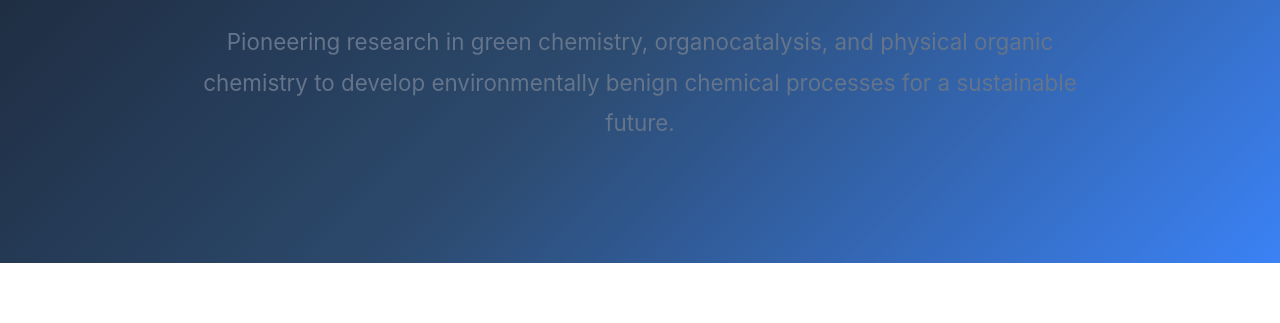
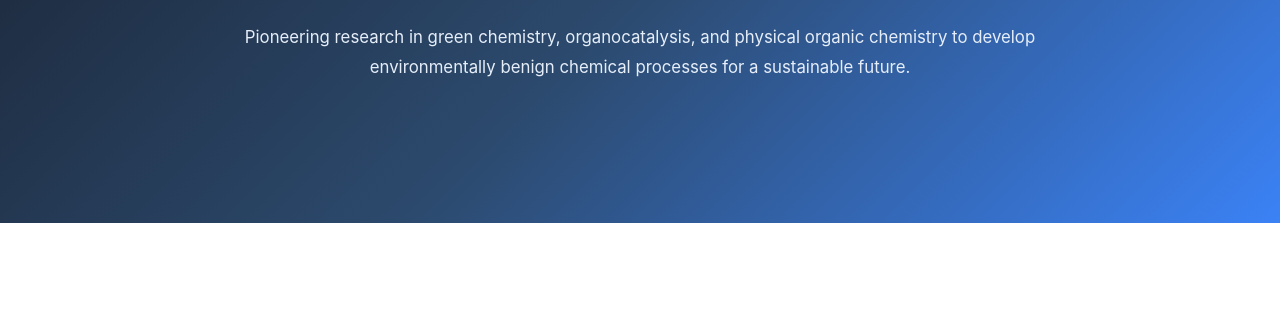
Before and after one commit to hyperslope/RPPnitbhopal, a website: page public/index.html in a window 1280 px wide. Shown: the part 415-738 px from the top of the page. Drawn offline with Linux system fonts and the light colour scheme; no server answers.

Commit message:
Update index.html

```diff
--- a/public/index.html
+++ b/public/index.html
@@ -310,7 +310,7 @@
             line-height: 1.8;
         }
 
-		.heroDescription p {
+		#heroDescription{
 			margin-bottom: 20px;
             font-size: 1.05em;
             color: var(--text-extra);
```
